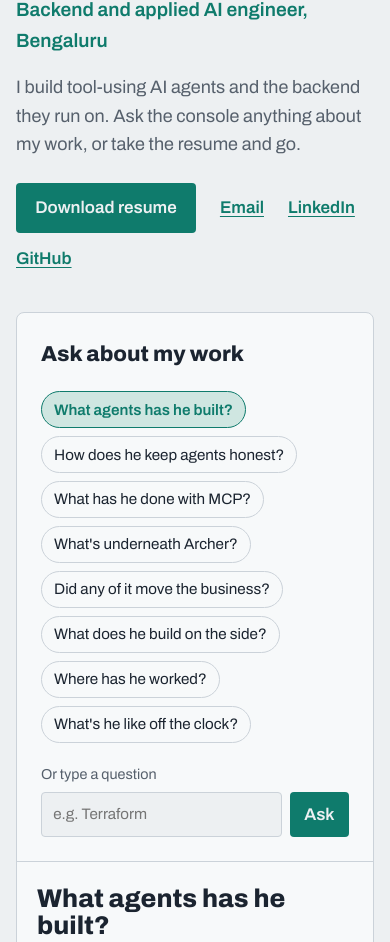
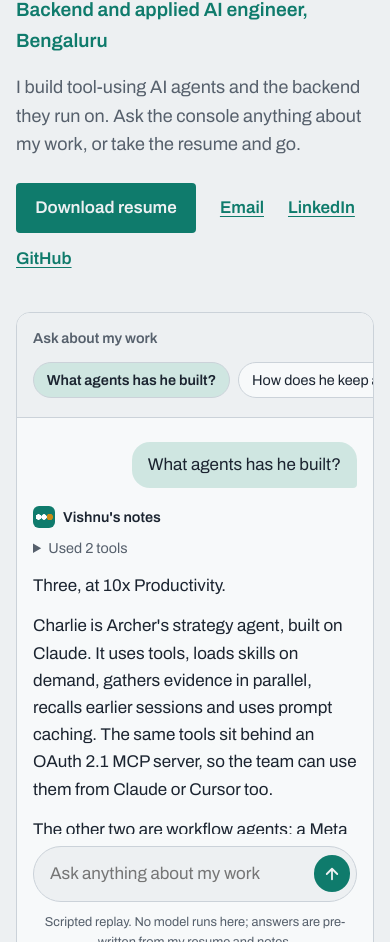
Before and after one commit to IMPrimph/portfolio, a plain HTML site: page index.html in a window 390 px wide. Shown: the part 158-1100 px from the top of the page. Drawn offline with Linux system fonts and the light colour scheme.

Commit message:
Restyle console as a generic chat app; align answers with the resume
- Sidebar of suggested questions, threaded chat with question bubbles,
  collapsible 'Used N tools' step, pinned composer, disclosure under it
- No model names or logos; replies are labelled "Vishnu's notes"
- Interrupted turns settle with their full answer; newest turn scrolls to top
- Mobile: suggestions become a swipeable strip; grid column constrained
- Answer wording trimmed to what the resume states; disclosure no longer
  claims the answers were written by Vishnu

```diff
--- a/assets/css/styles.css
+++ b/assets/css/styles.css
@@ -141,27 +141,37 @@ main {
     padding-inline: var(--gutter);
 }
 
+.sr-only {
+    position: absolute;
+    width: 1px;
+    height: 1px;
+    overflow: hidden;
+    clip-path: inset(50%);
+    white-space: nowrap;
+}
+
 .console {
     display: grid;
-    grid-template-columns: 17rem minmax(0, 1fr);
+    grid-template-columns: 16.5rem minmax(0, 1fr);
     background: var(--paper);
     border: 1px solid var(--rule);
-    border-radius: 8px;
+    border-radius: 14px;
+    overflow: hidden;
 }
 
+/* Sidebar, laid out like a chat app's conversation list. */
 .asks {
-    display: flex;
-    flex-direction: column;
-    gap: 1.25rem;
-    padding: 1.5rem;
+    padding: 1.25rem 0.75rem;
+    background: var(--fog);
     border-right: 1px solid var(--rule);
 }
 
 .asks-title {
-    margin: 0;
-    font-size: 1.35rem;
-    font-weight: 800;
-    font-variation-settings: "wdth" 70;
+    margin: 0 0 0.75rem;
+    padding-inline: 0.75rem;
+    font-size: 0.9rem;
+    font-weight: 600;
+    color: var(--slate);
 }
 
 .questions {
@@ -182,94 +192,108 @@ main {
 .questions button {
     display: block;
     width: 100%;
-    padding: 0.55rem 0 0.55rem 0.85rem;
+    padding: 0.55rem 0.75rem;
     text-align: left;
+    font-size: 0.95rem;
     line-height: 1.35;
-    border-left: 3px solid transparent;
+    border-radius: 8px;
 }
 
 .questions button:hover {
-    color: var(--signal);
+    background: var(--paper);
 }
 
 .questions button[aria-pressed="true"] {
-    color: var(--signal);
+    background: var(--signal-soft);
+    color: var(--ink);
     font-weight: 600;
-    border-left-color: var(--signal);
 }
 
 .questions button:focus-visible,
 .follow button:focus-visible,
-.ask-row input:focus-visible,
-.ask-row button:focus-visible {
+.composer input:focus-visible,
+.composer button:focus-visible,
+.tools summary:focus-visible {
     outline: 3px solid var(--spark);
     outline-offset: 2px;
 }
 
-.ask-form {
-    margin-top: auto;
+.chat {
+    display: flex;
+    flex-direction: column;
+    min-width: 0;
+    padding: 0 clamp(1rem, 3vw, 2rem) 1rem;
 }
 
-.ask-form label {
-    display: block;
-    margin-bottom: 0.4rem;
+.thread {
+    position: relative;
+    height: 31rem;
+    overflow-y: auto;
+    padding-top: 1.5rem;
+    overscroll-behavior: contain;
+}
+
+.turn + .turn {
+    margin-top: 2rem;
+}
+
+/* The newest turn fills the thread, so its question can scroll to the top even when the answer is short. */
+.turn:last-child {
+    min-height: calc(100% - 1.5rem);
+}
+
+.user-msg {
+    width: fit-content;
+    max-width: min(80%, 32rem);
+    margin: 0 0 1.1rem auto;
+    padding: 0.6rem 1rem;
+    background: var(--signal-soft);
+    border-radius: 18px 18px 4px 18px;
+}
+
+.reply {
+    max-width: 40rem;
+}
+
+.reply-from {
+    display: flex;
+    align-items: center;
+    gap: 0.5rem;
+    margin: 0 0 0.5rem;
+    font-size: 0.9rem;
+    font-weight: 600;
+}
+
+/* The favicon's three-node mark, as the reply avatar. */
+.mark {
+    width: 22px;
+    height: 22px;
+    border-radius: 6px;
+    background:
+        radial-gradient(circle at 25% 50%, #fff 0 2.5px, transparent 3px),
+        radial-gradient(circle at 50% 50%, #fff 0 2.5px, transparent 3px),
+        radial-gradient(circle at 76% 50%, var(--spark) 0 3px, transparent 3.5px),
+        var(--signal);
+}
+
+.tools {
+    margin: 0 0 0.75rem;
     color: var(--slate);
     font-size: 0.9rem;
 }
 
-.ask-row {
-    display: flex;
-    gap: 0.5rem;
-}
-
-.ask-row input {
-    flex: 1;
-    min-width: 0;
-    padding: 0.55rem 0.7rem;
-    font: inherit;
-    font-size: 0.95rem;
-    color: var(--ink);
-    background: var(--fog);
-    border: 1px solid var(--rule);
-    border-radius: 4px;
-}
-
-.ask-row button {
-    padding: 0.55rem 0.9rem;
-    font: inherit;
-    font-weight: 600;
-    color: var(--fog);
-    background: var(--signal);
-    border: 0;
-    border-radius: 4px;
+.tools summary {
+    width: fit-content;
     cursor: pointer;
 }
 
-.transcript-wrap {
-    display: flex;
-    flex-direction: column;
-    min-width: 0;
-    padding: 1.5rem clamp(1.25rem, 3vw, 2.25rem);
-}
-
-.js .transcript {
-    min-height: 27rem;
-}
-
-.asked {
-    margin: 0;
-    font-size: clamp(1.6rem, 3.5vw, 2.1rem);
-    font-weight: 800;
-    font-variation-settings: "wdth" 66;
-    line-height: 1.05;
-}
-
 .trace {
-    margin: 1rem 0 0;
-    padding: 0;
+    margin: 0.4rem 0 0;
+    padding: 0.5rem 0 0.5rem 0.9rem;
     list-style: none;
+    border-left: 2px solid var(--rule);
     font-family: ui-monospace, "SF Mono", Menlo, Consolas, monospace;
-    font-size: 0.85rem;
+    font-size: 0.82rem;
 }
 
 .trace li {
@@ -277,18 +301,17 @@ main {
     flex-wrap: wrap;
     gap: 0 0.75rem;
     align-items: baseline;
-    padding: 0.2rem 0 0.2rem 1.2rem;
+    padding: 0.15rem 0 0.15rem 1.1rem;
     position: relative;
-    color: var(--slate);
 }
 
 .trace li::before {
     content: "";
     position: absolute;
     left: 0;
-    top: 0.62em;
-    width: 8px;
-    height: 8px;
+    top: 0.6em;
+    width: 7px;
+    height: 7px;
     border-radius: 50%;
     background: var(--spark);
 }
@@ -312,12 +335,6 @@ main {
 
 @keyframes blink {
     to { opacity: 0.25; }
-}
-
-.answer {
-    max-width: 40rem;
-    margin-top: 1.25rem;
-    font-size: 1.075rem;
 }
 
 .answer p,
@@ -344,11 +361,54 @@ main {
     text-underline-offset: 0.2em;
 }
 
+/* Composer, pinned under the thread like every chat app. */
+.composer {
+    display: flex;
+    align-items: center;
+    gap: 0.5rem;
+    margin-top: 0.75rem;
+    padding: 0.35rem 0.35rem 0.35rem 1rem;
+    background: var(--fog);
+    border: 1px solid var(--rule);
+    border-radius: 999px;
+}
+
+.composer:focus-within {
+    border-color: var(--signal);
+}
+
+.composer input {
+    flex: 1;
+    min-width: 0;
+    padding: 0.5rem 0;
+    font: inherit;
+    color: var(--ink);
+    background: none;
+    border: 0;
+}
+
+.composer input:focus-visible {
+    outline: none;
+}
+
+.composer button {
+    display: grid;
+    place-items: center;
+    flex: none;
+    width: 2.3rem;
+    height: 2.3rem;
+    color: var(--fog);
+    background: var(--signal);
+    border: 0;
+    border-radius: 50%;
+    cursor: pointer;
+}
+
 .disclosure {
-    margin: auto 0 0;
-    padding-top: 1.5rem;
+    margin: 0.6rem 0 0;
+    text-align: center;
     color: var(--slate);
-    font-size: 0.85rem;
+    font-size: 0.8rem;
 }
 
 /* Without JS the console can't replay, so only the written-out answers remain. */
@@ -364,7 +424,7 @@ html:not(.js) .follow {
 
 .all summary {
     cursor: pointer;
-    list-style-position: outside;
+    list-style-position: inside;
 }
 
 .all summary h2 {
@@ -483,36 +543,42 @@ html:not(.js) .follow {
 }
 
 @media (max-width: 52rem) {
+    /* minmax(0, …) stops the chip strip's width from stretching the column. */
     .console {
-        grid-template-columns: 1fr;
+        grid-template-columns: minmax(0, 1fr);
     }
 
+    /* Suggestions become a swipeable strip above the thread. */
     .asks {
+        padding: 0.9rem 0 0.9rem;
         border-right: 0;
         border-bottom: 1px solid var(--rule);
     }
 
+    .asks-title {
+        padding-inline: 1rem;
+    }
+
     .questions {
         display: flex;
-        flex-wrap: wrap;
         gap: 0.5rem;
+        overflow-x: auto;
+        padding: 0 1rem 0.25rem;
+        scrollbar-width: none;
     }
 
     .questions button {
-        width: auto;
-        padding: 0.45rem 0.75rem;
-        font-size: 0.95rem;
+        width: max-content;
+        padding: 0.45rem 0.8rem;
+        font-size: 0.9rem;
+        background: var(--paper);
         border: 1px solid var(--rule);
         border-radius: 999px;
+        white-space: nowrap;
     }
 
-    .questions button[aria-pressed="true"] {
-        border-color: var(--signal);
-        background: var(--signal-soft);
-    }
-
-    .js .transcript {
-        min-height: 22rem;
+    .thread {
+        height: 26rem;
     }
 }
 
--- a/assets/js/console.js
+++ b/assets/js/console.js
@@ -1,14 +1,16 @@
-// Scripted "agent trace" console. Answers live in the HTML (#answers) so the
-// page works without JS and stays crawlable; this file only replays them.
+// Scripted chat console. Answers live in the HTML (#answers) so the page works
+// without JS and stays crawlable; this file only replays them as a chat thread.
 (() => {
-    const transcript = document.getElementById('transcript');
+    const thread = document.getElementById('transcript');
     const answers = new Map([...document.querySelectorAll('#answers article')].map(article => [article.dataset.q, article]));
     const questionButtons = document.querySelectorAll('.questions button');
     const form = document.getElementById('ask-form');
     const input = document.getElementById('ask-input');
     const reducedMotion = window.matchMedia('(prefers-reduced-motion: reduce)').matches;
     const sleep = milliseconds => new Promise(resolve => setTimeout(resolve, reducedMotion ? 0 : milliseconds));
+    const maxTurns = 8;
     let currentRun = 0;
+    let finishPrevious = () => {};
     // Play the first question unless the visitor picks one first.
     const autoplay = setTimeout(() => play('agents'), reducedMotion ? 0 : 500);
 
@@ -35,59 +37,107 @@
         return node;
     }
 
-    async function streamInto(container, source) {
+    // Types the answer out. Returns a function that completes it at once, used
+    // when the visitor asks something else before it has finished.
+    function streamInto(container, run) {
         const walker = document.createTreeWalker(container, NodeFilter.SHOW_TEXT);
         const textNodes = [];
         while (walker.nextNode()) textNodes.push(walker.currentNode);
         const fullTexts = textNodes.map(node => node.textContent);
-        if (reducedMotion) return;
+        const complete = () => textNodes.forEach((node, index) => { node.textContent = fullTexts[index]; });
+        if (reducedMotion) return { done: Promise.resolve(), complete };
         textNodes.forEach(node => { node.textContent = ''; });
         const charsPerFrame = 9;
+        const done = (async () => {
             for (let nodeIndex = 0; nodeIndex < textNodes.length; nodeIndex++) {
                 const full = fullTexts[nodeIndex];
                 for (let length = 0; length < full.length; length += charsPerFrame) {
-                if (source !== currentRun) return;
+                    if (run !== currentRun) return;
                     textNodes[nodeIndex].textContent = full.slice(0, length + charsPerFrame);
                     await new Promise(requestAnimationFrame);
                 }
                 textNodes[nodeIndex].textContent = full;
             }
+        })();
+        return { done, complete };
     }
 
     async function play(topic, askedText) {
         const article = answers.get(topic);
         if (!article) return;
+        finishPrevious();
         const run = ++currentRun;
 
         questionButtons.forEach(button => button.setAttribute('aria-pressed', String(button.dataset.q === topic && !askedText)));
-        transcript.replaceChildren();
-        transcript.setAttribute('aria-busy', 'true');
+        thread.setAttribute('aria-busy', 'true');
 
-        const heading = askedText || article.querySelector('h3').textContent;
-        transcript.append(element('p', 'asked', heading));
+        const turn = element('div', 'turn');
+        turn.append(element('p', 'user-msg', askedText || article.querySelector('h3').textContent));
+        const reply = element('div', 'reply');
+        const from = element('p', 'reply-from');
+        from.append(element('span', 'mark'), document.createTextNode("Vishnu's notes"));
+        const tools = element('details', 'tools');
+        tools.open = true;
+        const toolsSummary = element('summary', '', 'Working');
+        const trace = element('ol', 'trace');
+        tools.append(toolsSummary, trace);
+        reply.append(from, tools);
+        turn.append(reply);
+        thread.append(turn);
+        while (thread.querySelectorAll('.turn').length > maxTurns) thread.querySelector('.turn').remove();
+        thread.scrollTo({ top: turn.offsetTop - 12, behavior: reducedMotion ? 'auto' : 'smooth' });
 
-        const trace = element('ol', 'trace');
-        transcript.append(trace);
-        for (const [toolName, argument, result] of JSON.parse(article.dataset.trace)) {
+        const steps = JSON.parse(article.dataset.trace);
+        const usedLabel = `Used ${steps.length} ${steps.length === 1 ? 'tool' : 'tools'}`;
+        const renderAnswer = () => {
+            const answer = element('div', 'answer');
+            [...article.children].filter(child => child.tagName !== 'H3').forEach(child => answer.append(child.cloneNode(true)));
+            reply.append(answer);
+            return answer;
+        };
+
+        // If the visitor moves on mid-trace, settle this turn instead of leaving it half done.
+        let pendingRows = [];
+        finishPrevious = () => {
+            pendingRows.forEach(({ row, outcome, result }) => { row.className = 'done'; outcome.textContent = result; });
+            toolsSummary.textContent = usedLabel;
+            tools.open = false;
+            renderAnswer();
+        };
+
+        for (const [toolName, argument, result] of steps) {
+            const shownArgument = topic === 'none' ? askedText : argument;
+            const callText = `${toolName}(${shownArgument ? `"${shownArgument}"` : ''})`;
             const row = element('li', 'pending');
-            const shownArgument = topic === 'none' ? askedText : argument;
-            const call = element('code', '', `${toolName}(${shownArgument ? `"${shownArgument}"` : ''})`);
             const outcome = element('span', 'outcome', 'running');
-            row.append(call, outcome);
+            row.append(element('code', '', callText), outcome);
             trace.append(row);
+            toolsSummary.textContent = `Running ${toolName}`;
+            pendingRows = [{ row, outcome, result }];
             await sleep(520);
             if (run !== currentRun) return;
             row.className = 'done';
             outcome.textContent = result;
         }
-        await sleep(200);
+        pendingRows = [];
+        toolsSummary.textContent = usedLabel;
+        await sleep(180);
         if (run !== currentRun) return;
+        tools.open = false;
 
-        const answer = element('div', 'answer');
-        [...article.children].filter(child => child.tagName !== 'H3').forEach(child => answer.append(child.cloneNode(true)));
-        transcript.append(answer);
-        await streamInto(answer, run);
-        if (run === currentRun) transcript.setAttribute('aria-busy', 'false');
+        const stream = streamInto(renderAnswer(), run);
+        finishPrevious = stream.complete;
+        await stream.done;
+        if (run === currentRun) thread.setAttribute('aria-busy', 'false');
+    }
+
+    // Bring the chat into view: on narrow screens it sits below the question list,
+    // and follow-up links in the written-out answers sit below the console.
+    function revealChat() {
+        const top = thread.getBoundingClientRect().top;
+        if (top < 0 || top > window.innerHeight * 0.6) {
+            thread.scrollIntoView({ block: 'start', behavior: reducedMotion ? 'auto' : 'smooth' });
+        }
     }
 
     document.addEventListener('click', event => {
@@ -95,17 +145,8 @@
         if (!trigger) return;
         clearTimeout(autoplay);
         play(trigger.dataset.q);
-        revealTranscript();
+        revealChat();
     });
-
-    // Bring the answer into view: on narrow screens it sits below the question list,
-    // and follow-up links in the written-out answers sit below the console.
-    function revealTranscript() {
-        const top = transcript.getBoundingClientRect().top;
-        if (top < 0 || top > window.innerHeight * 0.6) {
-            transcript.scrollIntoView({ block: 'start', behavior: reducedMotion ? 'auto' : 'smooth' });
-        }
-    }
 
     form.addEventListener('submit', event => {
         event.preventDefault();
@@ -114,7 +155,6 @@
         clearTimeout(autoplay);
         play(route(question), question);
         input.value = '';
-        revealTranscript();
+        revealChat();
     });
-
 })();
--- a/index.html
+++ b/index.html
@@ -76,20 +76,21 @@
                     <li><button type="button" data-q="career">Where has he worked?</button></li>
                     <li><button type="button" data-q="offclock">What's he like off the clock?</button></li>
                 </ul>
-                <form class="ask-form" id="ask-form" hidden>
-                    <label for="ask-input">Or type a question</label>
-                    <div class="ask-row">
-                        <input id="ask-input" type="text" autocomplete="off" placeholder="e.g. Terraform">
-                        <button type="submit">Ask</button>
-                    </div>
-                </form>
             </div>
 
-            <div class="transcript-wrap">
-                <div class="transcript" id="transcript" aria-live="polite"></div>
-
-                <p class="disclosure">Scripted replay. No model runs on this page; every answer was written by me,
-                    about my own work.</p>
+            <div class="chat">
+                <div class="thread" id="transcript" aria-live="polite"></div>
+                <form class="composer" id="ask-form" hidden>
+                    <label class="sr-only" for="ask-input">Ask about my work</label>
+                    <input id="ask-input" type="text" autocomplete="off" placeholder="Ask anything about my work">
+                    <button type="submit" aria-label="Send">
+                        <svg viewBox="0 0 24 24" width="18" height="18" aria-hidden="true" focusable="false">
+                            <path d="M12 19V5M5 12l7-7 7 7" fill="none" stroke="currentColor" stroke-width="2.4"
+                                stroke-linecap="round" stroke-linejoin="round" />
+                        </svg>
+                    </button>
+                </form>
+                <p class="disclosure">Scripted replay. No model runs here; answers are pre-written from my resume and notes.</p>
             </div>
         </section>
 
@@ -100,14 +101,14 @@
             <article data-q="agents" data-keys="agent charlie llm claude gemini openai ai langgraph tool"
                 data-trace='[["search_work","agents","3 matches"],["read_note","charlie","done"]]'>
                 <h3>What agents has he built?</h3>
-                <p>Three, all in production at 10x Productivity.</p>
+                <p>Three, at 10x Productivity.</p>
                 <p>Charlie is Archer's strategy agent, built on Claude. It uses tools, loads skills on demand,
-                    gathers evidence in parallel, recalls earlier sessions and leans on prompt caching to keep
-                    cost down. The same tools sit behind an OAuth 2.1 MCP server, so the team can use them from
+                    gathers evidence in parallel, recalls earlier sessions and uses prompt
+                        caching. The same tools sit behind an OAuth 2.1 MCP server, so the team can use them from
                     Claude or Cursor too.</p>
                 <p>The other two are workflow agents: a Meta lead-ads agent that sizes ad sets from the budget
-                    and drafts on-brand ads, and a media-buyer agent that recommends what to change in an
-                    account.</p>
+                    and drafts on-brand ads, and a media-buyer agent that makes recommendations on ad
+                        accounts.</p>
                 <p class="follow"><button type="button" data-q="guardrails">How does he keep them
                         honest?</button></p>
             </article>
@@ -115,11 +116,10 @@
             <article data-q="guardrails" data-keys="guard honest trust safe hallucin human approv critic xray x-ray check eval"
                 data-trace='[["read_note","guardrails","done"]]'>
                 <h3>How does he keep agents honest?</h3>
-                <p>Mostly by not trusting them with the last step.</p>
+                <p>By keeping a person and a second check in the loop.</p>
                 <p>Nothing the lead-ads agent drafts goes live until a person approves the launch. The
-                    media-buyer agent's recommendations are checked against figures computed in SQL, never
-                    numbers the model made up, and a second critic model reviews them before anyone sees
-                    them.</p>
+                        media-buyer agent's recommendations are checked against computed figures and reviewed by a
+                        critic model.</p>
                 <p>Before an ad launches, Creative X-Ray scores it against the brand's own guidelines and
                     lists what to fix.</p>
             </article>
@@ -131,7 +131,7 @@
                 <p>At 10x Productivity, an OAuth 2.1 MCP server exposes the same tools Charlie uses, so Claude
                     and Cursor can work with Archer's knowledge directly.</p>
                 <p>On the side, <a href="https://letterport.dev/">Letterport</a> gives AI agents their own
-                    email inboxes and ships a hosted MCP server, so agents can use their inbox as a tool.</p>
+                        email inboxes and ships a hosted MCP server with OAuth.</p>
             </article>
 
             <article data-q="backend" data-keys="backend archer architecture infra aws terraform queue bullmq redis ingest scale cost fargate ecs postgres node nestjs"
@@ -146,8 +146,8 @@
                     <li><strong>Clients</strong><span>The Archer app, Claude and Cursor over MCP</span></li>
                 </ol>
                 <p>Ingestion pulls from the Meta Marketing API, Ad Library and AppMagic for 100+ competitor
-                    brands, without a single client-specific pipeline. Every LLM call, across 60+ call sites, is
-                    attributed to a tenant and a feature, so cost is visible per client.</p>
+                    brands, without a single client-specific pipeline. LLM cost is attributed by tenant and feature
+                        across 60+ call sites.</p>
                 <p>It all runs on 7 ECS Fargate services, provisioned with Terraform and deployed through OIDC
                     CI/CD. He designed it and owns it end to end.</p>
             </article>
@@ -171,7 +171,7 @@
                 <h3>What does he build on the side?</h3>
                 <p><a href="https://trywellread.com/">Wellread</a> shows a business what ChatGPT and Gemini
                     tell its buyers. It asks the questions buyers ask, with web search on, finds which brands
-                    get recommended and drafts the pages that would close the gap. 30+ early users so far.</p>
+                        they name and drafts pages. 30+ early users so far.</p>
                 <p><a href="https://letterport.dev/">Letterport</a> is email for AI agents: inbound mail as
                     clean JSON with header-based threading, a per-recipient delivery trail, signed webhooks and
                     a hosted MCP server. Built with NestJS, AWS SES, SQS and CDK.</p>
```
Lines whose indentation alone changed are shown as unchanged.
